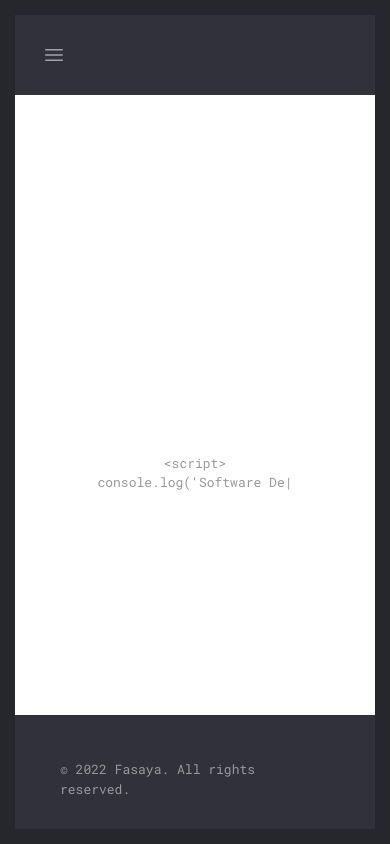
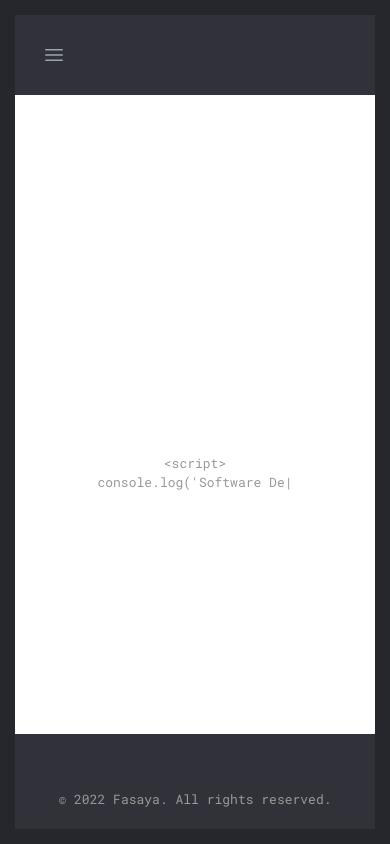
Before and after one commit to fasaya/personal-web-2023, a React (Create React App) app: page / in a window 390 px wide. Built offline with nearby package versions, Linux system fonts and the light colour scheme; some icons are missing.

Commit message:
fix footer

```diff
--- a/src/Components/Footer.js
+++ b/src/Components/Footer.js
@@ -59,7 +59,7 @@ export default function Footer() {
 					/>
 				</a>
 			</div>
-			<div className="text-custom-grey-light">
+			<div className="text-custom-grey-light text-center sm:text-left footer-copyright">
 				© {year} Fasaya. All rights reserved.
 			</div>
 			<div className="clr" />
--- a/src/Pages/Home.js
+++ b/src/Pages/Home.js
@@ -8,10 +8,7 @@ const textLines = [
 	`&lt;span&gt;Programmer&lt;/span&gt;`,
 ];
 
-// <>
-
 const Home = () => (
-	<>
 	<section className="bg-white dark:bg-custom-grey h-full">
 		<div className="grid h-screen place-items-center text-custom-grey-light">
 			<div className="sm:w-3/5 w-5/6 text-center">
@@ -35,7 +32,6 @@ const Home = () => (
 			</div>
 		</div>
 	</section>
-	</>
 );
 
 export default Home;
--- a/src/index.css
+++ b/src/index.css
@@ -159,6 +159,13 @@ footer {
 @media (max-width: 840px) {
 	footer {
 		bottom: 15px;
+		padding: 15px 30px 0px 30px;
+	}
+
+	.footer-copyright {
+		margin-top: 10px;
+		margin-bottom: 20px;
+		padding: 0px;
 	}
 }
 
```
Lines whose indentation alone changed are shown as unchanged.
